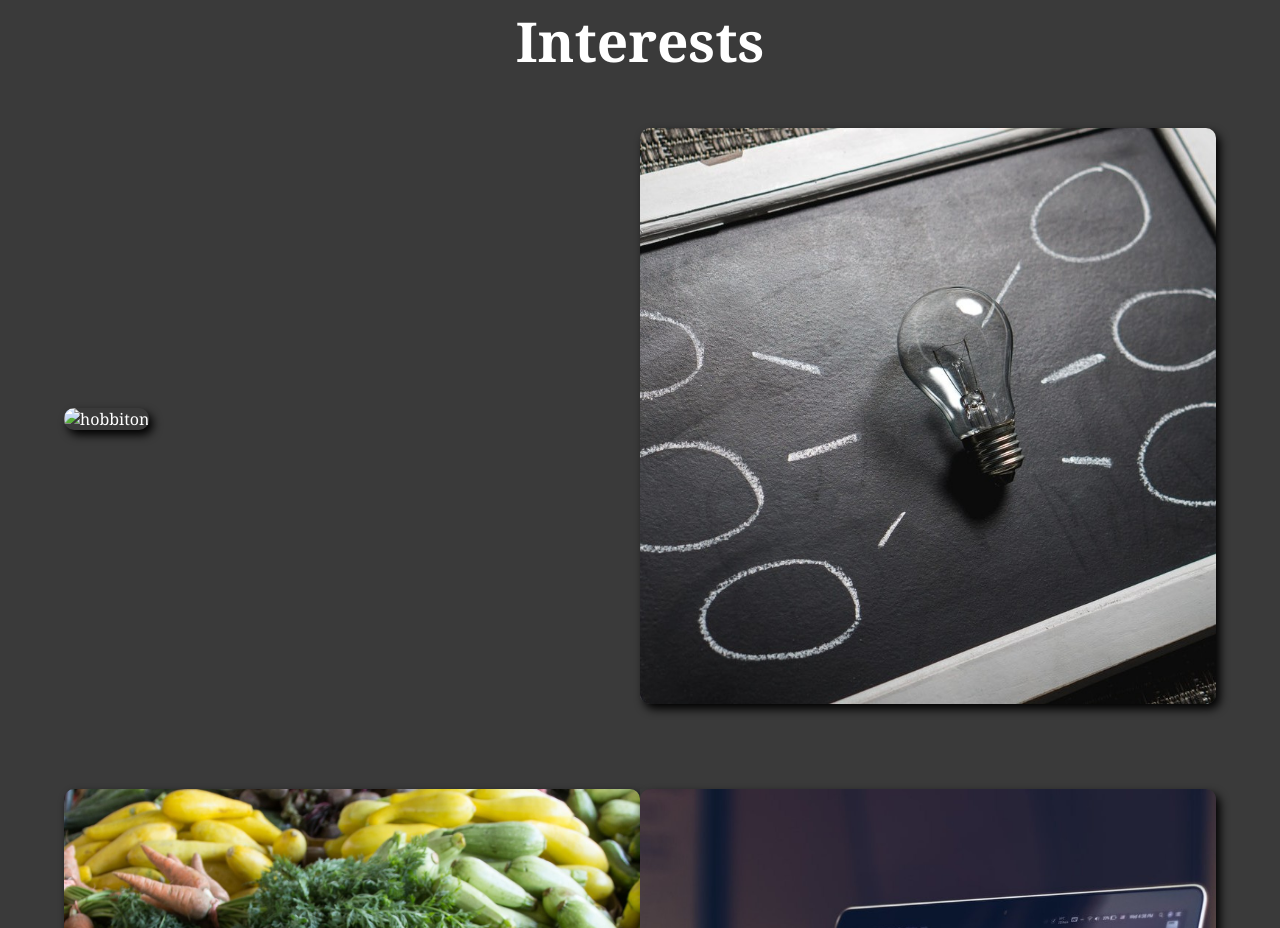
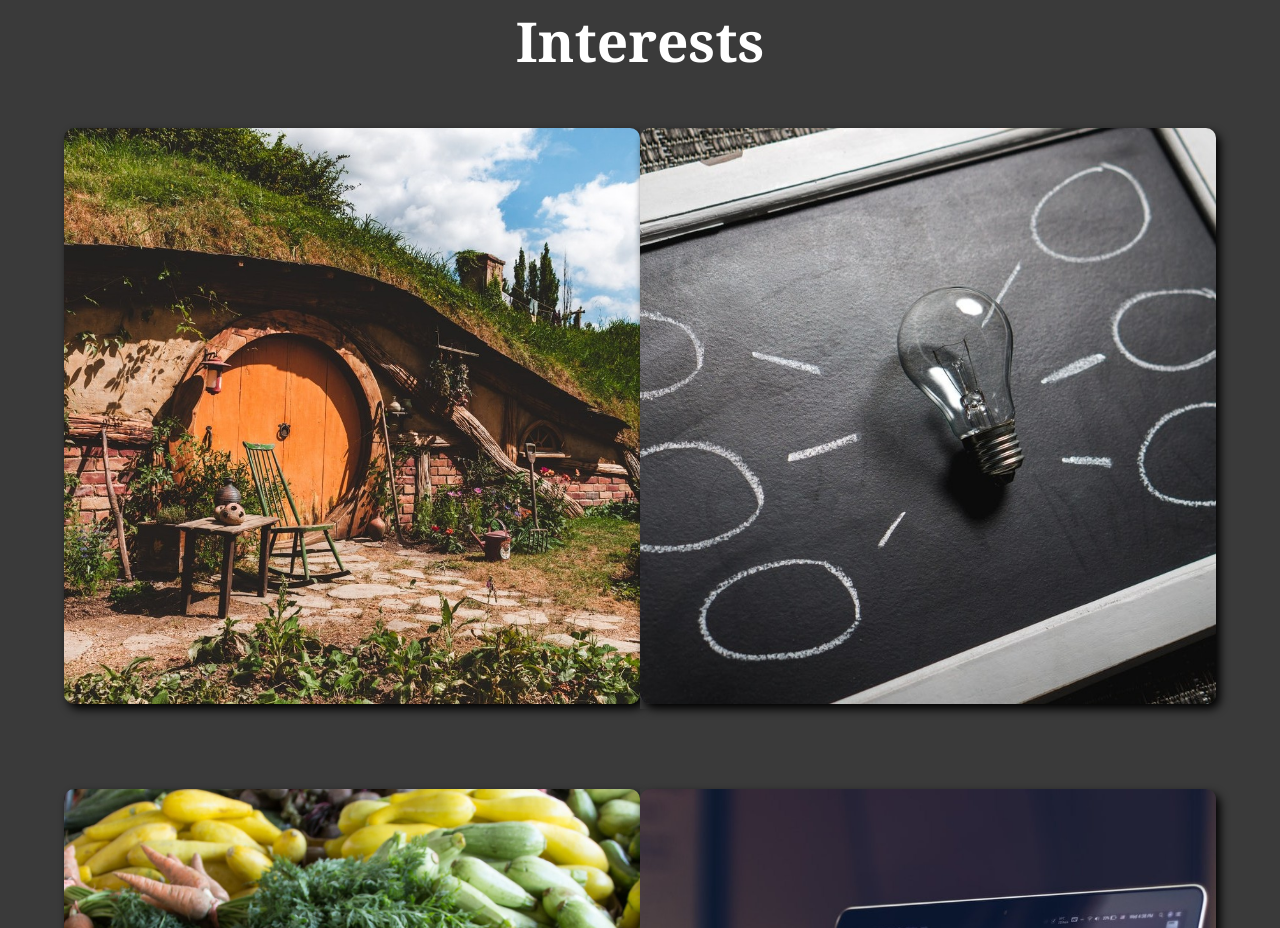
Before and after one commit to Givemearent/myportfolio, a plain HTML site: page index.html in a window 1280 px wide. Shown: the part 1457-2385 px from the top of the page. Drawn offline with Linux system fonts and the light colour scheme; files whose address does not match are found by name.

Commit message:
Update index.html

```diff
--- a/index.html
+++ b/index.html
@@ -52,7 +52,7 @@
             <h2>Interests</h2>
             <div class="row">
                 <div class="container">
-                    <img src="images\hobbiton.jpg" alt="hobbiton" class="overlay-effect">
+                    <img src="https://github.com/Givemearent/myportfolio/blob/main/images/images/hobbiton.jpg?raw=true" alt="hobbiton" class="overlay-effect">
                     <div class="image-overlay">
                         <h3 class="overlay-title" style="font-size:45px;">New Zealand</h3>
                         <p class="overlay-paragraph" style="font-size:25px;">Ki ola Folks! I used to live in one of the most beautiful countries, New Zealand for about two years! Contact me if You want to know more about NZ or planning to go over there!</p>
```
